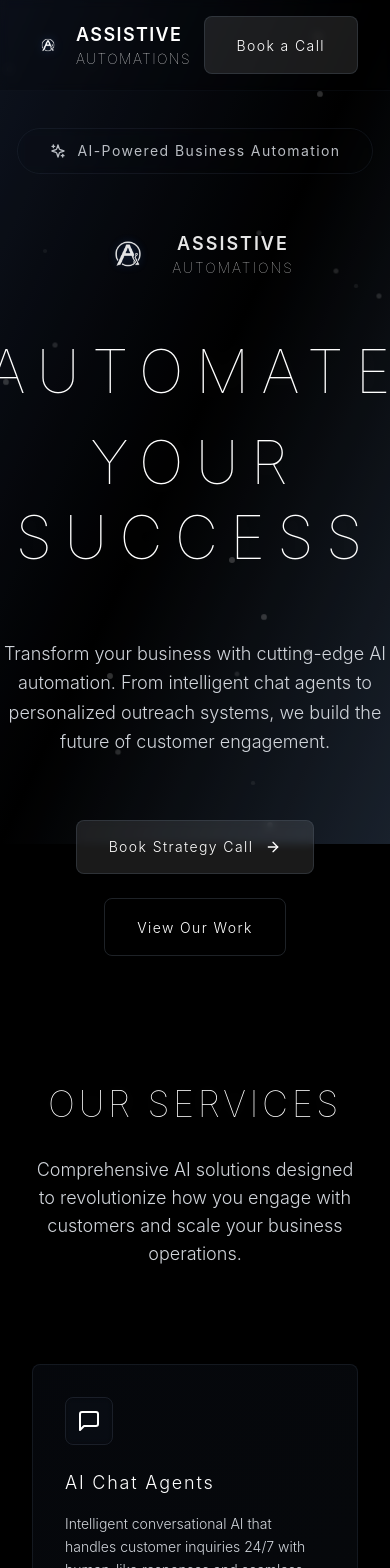
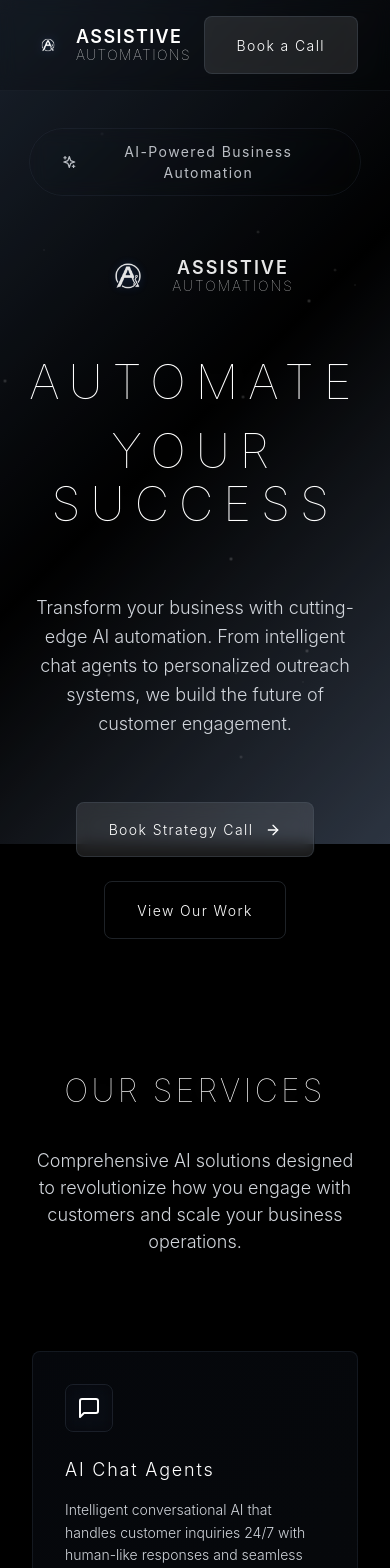
Before and after one commit to blaisebarre14/assistive-automations-3, a React (Vite) app: page / in a window 390 px wide. Shown: the top 1568 px of the page. Built offline with nearby package versions, Linux system fonts and the light colour scheme.

Commit message:
Fix black screen with proper styling

```diff
--- a/src/App.tsx
+++ b/src/App.tsx
@@ -56,19 +56,40 @@ function App() {
   ];
 
   return (
-    <div className="min-h-screen bg-black text-white overflow-x-hidden">
+    <div style={{
+      minHeight: '100vh',
+      backgroundColor: '#000000',
+      color: '#ffffff',
+      overflowX: 'hidden'
+    }}>
       {/* Animated Background */}
-      <div className="fixed inset-0 z-0">
-        {/* Animated gradient background */}
-        <div className="absolute inset-0 bg-gradient-to-br from-gray-900 via-black to-gray-800"></div>
+      <div style={{
+        position: 'fixed',
+        inset: '0',
+        zIndex: 0
+      }}>
+        {/* Gradient background */}
+        <div style={{
+          position: 'absolute',
+          inset: '0',
+          background: 'linear-gradient(135deg, #1f2937 0%, #000000 50%, #374151 100%)'
+        }}></div>
 
-        {/* Animated particles - simplified to avoid performance issues */}
-        <div className="absolute inset-0 opacity-30">
-          {[...Array(20)].map((_, i) => (
+        {/* Animated particles */}
+        <div style={{
+          position: 'absolute',
+          inset: '0',
+          opacity: 0.3
+        }}>
+          {[...Array(15)].map((_, i) => (
             <motion.div
               key={i}
-              className="absolute w-1 h-1 bg-white rounded-full"
               style={{
+                position: 'absolute',
+                width: '2px',
+                height: '2px',
+                backgroundColor: '#ffffff',
+                borderRadius: '50%',
                 left: `${Math.random() * 100}%`,
                 top: `${Math.random() * 100}%`,
               }}
@@ -85,76 +106,150 @@ function App() {
           ))}
         </div>
 
-        {/* Dark overlay to ensure text readability */}
-        <div className="absolute inset-0 bg-black/20"></div>
+        {/* Dark overlay */}
+        <div style={{
+          position: 'absolute',
+          inset: '0',
+          backgroundColor: 'rgba(0, 0, 0, 0.2)'
+        }}></div>
       </div>
 
       {/* Content */}
-      <div className="relative z-10">
+      <div style={{ position: 'relative', zIndex: 10 }}>
         {/* Navigation */}
         <motion.nav
           initial={{ opacity: 0, y: -20 }}
           animate={{ opacity: 1, y: 0 }}
           transition={{ duration: 0.8 }}
-          className="fixed top-0 left-0 right-0 z-40 bg-black/20 backdrop-blur-sm border-b border-gray-800/20"
+          style={{
+            position: 'fixed',
+            top: 0,
+            left: 0,
+            right: 0,
+            zIndex: 40,
+            backgroundColor: 'rgba(0, 0, 0, 0.2)',
+            backdropFilter: 'blur(8px)',
+            borderBottom: '1px solid rgba(55, 65, 81, 0.2)'
+          }}
         >
-          <div className="max-w-7xl mx-auto px-8 py-4 flex items-center justify-between">
+          <div style={{
+            maxWidth: '1280px',
+            margin: '0 auto',
+            padding: '16px 32px',
+            display: 'flex',
+            alignItems: 'center',
+            justifyContent: 'space-between'
+          }}>
             <Logo size="sm" />
             <GlowButton onClick={() => setIsFormOpen(true)}>
-              <span className="spaced-letters text-sm">Book a Call</span>
+              <span style={{ letterSpacing: '0.1em', fontSize: '14px' }}>Book a Call</span>
             </GlowButton>
           </div>
         </motion.nav>
 
         {/* Hero Section */}
-        <section className="min-h-screen flex items-center justify-center px-8 pt-32">
-          <div className="max-w-6xl mx-auto text-center">
+        <section style={{
+          minHeight: '100vh',
+          display: 'flex',
+          alignItems: 'center',
+          justifyContent: 'center',
+          padding: '0 32px',
+          paddingTop: '128px'
+        }}>
+          <div style={{
+            maxWidth: '1152px',
+            margin: '0 auto',
+            textAlign: 'center'
+          }}>
             <AnimatedText delay={0.3}>
               <motion.div
                 animate={{ opacity: [0.7, 1, 0.7] }}
                 transition={{ duration: 3, repeat: Infinity }}
-                className="inline-flex items-center gap-3 border border-gray-700/30 rounded-full px-8 py-3 mb-12 backdrop-blur-sm"
+                style={{
+                  display: 'inline-flex',
+                  alignItems: 'center',
+                  gap: '12px',
+                  border: '1px solid rgba(55, 65, 81, 0.3)',
+                  borderRadius: '9999px',
+                  padding: '12px 32px',
+                  marginBottom: '48px',
+                  backdropFilter: 'blur(8px)'
+                }}
               >
-                <Sparkles className="w-4 h-4 text-gray-300" />
-                <span className="text-sm spaced-letters text-gray-300">AI-Powered Business Automation</span>
+                <Sparkles style={{ width: '16px', height: '16px', color: '#d1d5db' }} />
+                <span style={{ fontSize: '14px', letterSpacing: '0.1em', color: '#d1d5db' }}>
+                  AI-Powered Business Automation
+                </span>
               </motion.div>
             </AnimatedText>
 
             {/* Logo in Hero */}
             <AnimatedText delay={0.4}>
-              <div className="flex justify-center mb-12">
+              <div style={{ display: 'flex', justifyContent: 'center', marginBottom: '48px' }}>
                 <Logo size="lg" className="opacity-90" />
               </div>
             </AnimatedText>
 
             <AnimatedText delay={0.5}>
-              <h1 className="text-6xl md:text-8xl lg:text-9xl font-thin mb-16 leading-tight">
-                <div className="spaced-letters-wide text-glow mb-4">
+              <h1 style={{
+                fontSize: 'clamp(48px, 8vw, 144px)',
+                fontWeight: '100',
+                marginBottom: '64px',
+                lineHeight: '1.1'
+              }}>
+                <div style={{
+                  letterSpacing: '0.2em',
+                  textShadow: '0 0 20px rgba(255, 255, 255, 0.1)',
+                  marginBottom: '16px'
+                }}>
                   AUTOMATE
                 </div>
-                <div className="spaced-letters-wide text-glow">
+                <div style={{
+                  letterSpacing: '0.2em',
+                  textShadow: '0 0 20px rgba(255, 255, 255, 0.1)'
+                }}>
                   YOUR SUCCESS
                 </div>
               </h1>
             </AnimatedText>
 
             <AnimatedText delay={0.7}>
-              <p className="text-lg md:text-xl text-gray-300 mb-16 max-w-3xl mx-auto leading-relaxed font-light">
+              <p style={{
+                fontSize: '18px',
+                color: '#d1d5db',
+                marginBottom: '64px',
+                maxWidth: '768px',
+                margin: '0 auto 64px auto',
+                lineHeight: '1.6',
+                fontWeight: '300'
+              }}>
                 Transform your business with cutting-edge AI automation. From intelligent chat agents to
                 personalized outreach systems, we build the future of customer engagement.
               </p>
             </AnimatedText>
 
             <AnimatedText delay={0.9}>
-              <div className="flex flex-col sm:flex-row gap-6 justify-center items-center">
+              <div style={{
+                display: 'flex',
+                flexDirection: 'column',
+                gap: '24px',
+                justifyContent: 'center',
+                alignItems: 'center'
+              }}>
                 <GlowButton onClick={() => setIsFormOpen(true)}>
-                  <span className="flex items-center gap-3 spaced-letters text-sm">
+                  <span style={{
+                    display: 'flex',
+                    alignItems: 'center',
+                    gap: '12px',
+                    letterSpacing: '0.1em',
+                    fontSize: '14px'
+                  }}>
                     Book Strategy Call
-                    <ArrowRight className="w-4 h-4" />
+                    <ArrowRight style={{ width: '16px', height: '16px' }} />
                   </span>
                 </GlowButton>
                 <GlowButton variant="secondary">
-                  <span className="spaced-letters text-sm">View Our Work</span>
+                  <span style={{ letterSpacing: '0.1em', fontSize: '14px' }}>View Our Work</span>
                 </GlowButton>
               </div>
             </AnimatedText>
@@ -162,19 +257,35 @@ function App() {
         </section>
 
         {/* Services Section */}
-        <section className="py-32 px-8">
-          <div className="max-w-7xl mx-auto">
-            <AnimatedSection className="text-center mb-24">
-              <h2 className="text-4xl md:text-6xl font-thin mb-8 spaced-letters text-glow">
+        <section style={{ padding: '128px 32px' }}>
+          <div style={{ maxWidth: '1280px', margin: '0 auto' }}>
+            <AnimatedSection style={{ textAlign: 'center', marginBottom: '96px' }}>
+              <h2 style={{
+                fontSize: 'clamp(32px, 6vw, 96px)',
+                fontWeight: '100',
+                marginBottom: '32px',
+                letterSpacing: '0.1em',
+                textShadow: '0 0 20px rgba(255, 255, 255, 0.1)'
+              }}>
                 OUR SERVICES
               </h2>
-              <p className="text-lg text-gray-300 max-w-2xl mx-auto font-light">
+              <p style={{
+                fontSize: '18px',
+                color: '#d1d5db',
+                maxWidth: '512px',
+                margin: '0 auto',
+                fontWeight: '300'
+              }}>
                 Comprehensive AI solutions designed to revolutionize how you engage with customers
                 and scale your business operations.
               </p>
             </AnimatedSection>
 
-            <div className="grid grid-cols-1 md:grid-cols-2 lg:grid-cols-3 gap-8">
+            <div style={{
+              display: 'grid',
+              gridTemplateColumns: 'repeat(auto-fit, minmax(300px, 1fr))',
+              gap: '32px'
+            }}>
               {features.map((feature, index) => (
                 <FeatureCard
                   key={index}
@@ -189,54 +300,104 @@ function App() {
         </section>
 
         {/* Stats Section */}
-        <AnimatedSection className="py-32 px-8">
-          <div className="max-w-7xl mx-auto">
-            <div className="grid grid-cols-1 md:grid-cols-3 gap-16 text-center">
+        <AnimatedSection style={{ padding: '128px 32px' }}>
+          <div style={{ maxWidth: '1280px', margin: '0 auto' }}>
+            <div style={{
+              display: 'grid',
+              gridTemplateColumns: 'repeat(auto-fit, minmax(250px, 1fr))',
+              gap: '64px',
+              textAlign: 'center'
+            }}>
               <motion.div
                 whileHover={{ scale: 1.02 }}
-                className="space-y-4"
+                style={{ display: 'flex', flexDirection: 'column', gap: '16px' }}
               >
-                <div className="text-5xl md:text-6xl font-thin text-glow">
+                <div style={{
+                  fontSize: 'clamp(40px, 6vw, 96px)',
+                  fontWeight: '100',
+                  textShadow: '0 0 20px rgba(255, 255, 255, 0.1)'
+                }}>
                   10+
                 </div>
-                <div className="text-lg text-gray-300 spaced-letters">Industries Served with Tailored Automations</div>
+                <div style={{
+                  fontSize: '18px',
+                  color: '#d1d5db',
+                  letterSpacing: '0.1em'
+                }}>
+                  Industries Served with Tailored Automations
+                </div>
               </motion.div>
               <motion.div
                 whileHover={{ scale: 1.02 }}
-                className="space-y-4"
+                style={{ display: 'flex', flexDirection: 'column', gap: '16px' }}
               >
-                <div className="text-5xl md:text-6xl font-thin text-glow">
+                <div style={{
+                  fontSize: 'clamp(40px, 6vw, 96px)',
+                  fontWeight: '100',
+                  textShadow: '0 0 20px rgba(255, 255, 255, 0.1)'
+                }}>
                   24/7
                 </div>
-                <div className="text-lg text-gray-300 spaced-letters">AI Support Coverage</div>
+                <div style={{
+                  fontSize: '18px',
+                  color: '#d1d5db',
+                  letterSpacing: '0.1em'
+                }}>
+                  AI Support Coverage
+                </div>
               </motion.div>
               <motion.div
                 whileHover={{ scale: 1.02 }}
-                className="space-y-4"
+                style={{ display: 'flex', flexDirection: 'column', gap: '16px' }}
               >
-                <div className="text-5xl md:text-6xl font-thin text-glow">
+                <div style={{
+                  fontSize: 'clamp(40px, 6vw, 96px)',
+                  fontWeight: '100',
+                  textShadow: '0 0 20px rgba(255, 255, 255, 0.1)'
+                }}>
                   40%
                 </div>
-                <div className="text-lg text-gray-300 spaced-letters">Average Reduction in Manual Tasks</div>
+                <div style={{
+                  fontSize: '18px',
+                  color: '#d1d5db',
+                  letterSpacing: '0.1em'
+                }}>
+                  Average Reduction in Manual Tasks
+                </div>
               </motion.div>
             </div>
           </div>
         </AnimatedSection>
 
         {/* CTA Section */}
-        <AnimatedSection className="py-32 px-8">
-          <div className="max-w-4xl mx-auto text-center">
+        <AnimatedSection style={{ padding: '128px 32px' }}>
+          <div style={{
+            maxWidth: '1024px',
+            margin: '0 auto',
+            textAlign: 'center'
+          }}>
             <motion.div
               animate={{ rotate: [0, 360] }}
               transition={{ duration: 30, repeat: Infinity, ease: "linear" }}
-              className="inline-block mb-12"
+              style={{
+                display: 'inline-block',
+                marginBottom: '48px'
+              }}
             >
-              <div className="w-16 h-16 flex items-center justify-center">
+              <div style={{
+                width: '64px',
+                height: '64px',
+                display: 'flex',
+                alignItems: 'center',
+                justifyContent: 'center'
+              }}>
                 <img
                   src="/logo/A_logo_in_white_color_is_displayed_on_a_solid_blac.png"
                   alt="Assistive Automations Logo"
-                  className="w-10 h-10 object-contain"
                   style={{
+                    width: '40px',
+                    height: '40px',
+                    objectFit: 'contain',
                     filter: 'brightness(0) invert(1) drop-shadow(0 0 5px rgba(59, 130, 246, 0.3))',
                     mixBlendMode: 'screen'
                   }}
@@ -244,12 +405,25 @@ function App() {
               </div>
             </motion.div>
 
-            <h2 className="text-4xl md:text-6xl font-thin mb-8 spaced-letters text-glow">
+            <h2 style={{
+              fontSize: 'clamp(32px, 6vw, 96px)',
+              fontWeight: '100',
+              marginBottom: '32px',
+              letterSpacing: '0.1em',
+              textShadow: '0 0 20px rgba(255, 255, 255, 0.1)'
+            }}>
               READY TO TRANSFORM?
             </h2>
 
             <AnimatedText delay={0.3}>
-              <p className="text-lg text-gray-300 mb-16 max-w-2xl mx-auto font-light">
+              <p style={{
+                fontSize: '18px',
+                color: '#d1d5db',
+                marginBottom: '64px',
+                maxWidth: '512px',
+                margin: '0 auto 64px auto',
+                fontWeight: '300'
+              }}>
                 Join hundreds of businesses already leveraging AI automation to scale their operations
                 and deliver exceptional customer experiences.
               </p>
@@ -257,8 +431,14 @@ function App() {
 
             <AnimatedText delay={0.5}>
               <GlowButton onClick={() => setIsFormOpen(true)}>
-                <span className="flex items-center gap-3 spaced-letters text-sm">
-                  <Zap className="w-4 h-4" />
+                <span style={{
+                  display: 'flex',
+                  alignItems: 'center',
+                  gap: '12px',
+                  letterSpacing: '0.1em',
+                  fontSize: '14px'
+                }}>
+                  <Zap style={{ width: '16px', height: '16px' }} />
                   Start Your Automation Journey
                 </span>
               </GlowButton>
@@ -270,12 +450,27 @@ function App() {
         <ContactSection />
 
         {/* Footer */}
-        <footer className="py-16 px-8 border-t border-gray-800/20">
-          <div className="max-w-7xl mx-auto text-center">
-            <div className="flex justify-center mb-6">
+        <footer style={{
+          padding: '64px 32px',
+          borderTop: '1px solid rgba(55, 65, 81, 0.2)'
+        }}>
+          <div style={{
+            maxWidth: '1280px',
+            margin: '0 auto',
+            textAlign: 'center'
+          }}>
+            <div style={{
+              display: 'flex',
+              justifyContent: 'center',
+              marginBottom: '24px'
+            }}>
               <Logo size="sm" className="opacity-80" />
             </div>
-            <p className="text-gray-500 text-sm spaced-letters">
+            <p style={{
+              color: '#6b7280',
+              fontSize: '14px',
+              letterSpacing: '0.1em'
+            }}>
               © 2024 Assistive Automations. All rights reserved.
             </p>
           </div>
--- a/src/components/AnimatedSection.tsx
+++ b/src/components/AnimatedSection.tsx
@@ -1,13 +1,15 @@
+import React from 'react';
 import { motion } from 'framer-motion';
 import { ReactNode } from 'react';
 
 interface AnimatedSectionProps {
   children: ReactNode;
   className?: string;
+  style?: React.CSSProperties;
   delay?: number;
 }
 
-export const AnimatedSection = ({ children, className = '', delay = 0 }: AnimatedSectionProps) => {
+export const AnimatedSection = ({ children, className = '', style = {}, delay = 0 }: AnimatedSectionProps) => {
   return (
     <motion.div
       initial={{ opacity: 0, y: 30 }}
@@ -19,6 +21,7 @@ export const AnimatedSection = ({ children, className = '', delay = 0 }: Animate
         ease: [0.25, 0.1, 0.25, 1]
       }}
       className={className}
+      style={style}
     >
       {children}
     </motion.div>
--- a/src/components/AnimatedText.tsx
+++ b/src/components/AnimatedText.tsx
@@ -1,3 +1,4 @@
+import React from 'react';
 import { motion } from 'framer-motion';
 import { ReactNode } from 'react';
 
@@ -5,9 +6,10 @@ interface AnimatedTextProps {
   children: ReactNode;
   delay?: number;
   className?: string;
+  style?: React.CSSProperties;
 }
 
-export const AnimatedText = ({ children, delay = 0, className = '' }: AnimatedTextProps) => {
+export const AnimatedText = ({ children, delay = 0, className = '', style = {} }: AnimatedTextProps) => {
   return (
     <motion.div
       initial={{ opacity: 0, y: 20 }}
@@ -19,6 +21,7 @@ export const AnimatedText = ({ children, delay = 0, className = '' }: AnimatedTe
         ease: [0.25, 0.1, 0.25, 1]
       }}
       className={className}
+      style={style}
     >
       {children}
     </motion.div>
--- a/src/components/FeatureCard.tsx
+++ b/src/components/FeatureCard.tsx
@@ -1,3 +1,4 @@
+import React from 'react';
 import { motion } from 'framer-motion';
 import { ReactNode } from 'react';
 
@@ -24,21 +25,49 @@ export const FeatureCard = ({ icon, title, description, delay = 0 }: FeatureCard
         y: -5,
         transition: { duration: 0.2, ease: "easeOut" }
       }}
-      className="bg-gradient-to-br from-gray-900/30 to-gray-800/20 backdrop-blur-md border border-gray-700/30 rounded-lg p-8 hover:border-gray-600/40 transition-all duration-200 group"
+      style={{
+        background: 'linear-gradient(135deg, rgba(17, 24, 39, 0.3) 0%, rgba(31, 41, 55, 0.2) 100%)',
+        backdropFilter: 'blur(16px)',
+        border: '1px solid rgba(55, 65, 81, 0.3)',
+        borderRadius: '8px',
+        padding: '32px',
+        transition: 'all 0.2s ease'
+      }}
     >
       <motion.div
         whileHover={{
           scale: 1.1,
           transition: { duration: 0.2, ease: "easeOut" }
         }}
-        className="w-12 h-12 border border-gray-600/30 rounded-lg flex items-center justify-center mb-6 group-hover:border-gray-500/50 transition-all duration-200 backdrop-blur-sm"
+        style={{
+          width: '48px',
+          height: '48px',
+          border: '1px solid rgba(75, 85, 99, 0.3)',
+          borderRadius: '8px',
+          display: 'flex',
+          alignItems: 'center',
+          justifyContent: 'center',
+          marginBottom: '24px',
+          backdropFilter: 'blur(8px)'
+        }}
       >
         {icon}
       </motion.div>
-      <h3 className="text-lg font-light text-white mb-4 group-hover:text-gray-200 transition-colors duration-200 spaced-letters">
+      <h3 style={{
+        fontSize: '18px',
+        fontWeight: '300',
+        color: '#ffffff',
+        marginBottom: '16px',
+        letterSpacing: '0.1em'
+      }}>
         {title}
       </h3>
-      <p className="text-gray-300 leading-relaxed font-light text-sm">
+      <p style={{
+        color: '#d1d5db',
+        lineHeight: '1.6',
+        fontWeight: '300',
+        fontSize: '14px'
+      }}>
         {description}
       </p>
     </motion.div>
--- a/src/components/GlowButton.tsx
+++ b/src/components/GlowButton.tsx
@@ -1,3 +1,4 @@
+import React from 'react';
 import { motion } from 'framer-motion';
 import { ReactNode } from 'react';
 
@@ -14,11 +15,28 @@ export const GlowButton = ({
   variant = 'primary',
   className = ''
 }: GlowButtonProps) => {
-  const baseClasses = "px-8 py-4 rounded-lg font-light transition-all duration-300 backdrop-blur-sm border";
+  const baseStyle = {
+    padding: '16px 32px',
+    borderRadius: '8px',
+    fontWeight: '300',
+    transition: 'all 0.3s ease',
+    backdropFilter: 'blur(8px)',
+    border: '1px solid',
+    cursor: 'pointer',
+    background: 'none'
+  };
 
-  const variantClasses = {
-    primary: "bg-white/10 border-gray-600/40 text-white hover:bg-white/20 hover:border-gray-500/60 hover:shadow-lg hover:shadow-white/10",
-    secondary: "bg-transparent border-gray-600/40 text-white hover:bg-white/5 hover:border-gray-500/60"
+  const variantStyles = {
+    primary: {
+      backgroundColor: 'rgba(255, 255, 255, 0.1)',
+      borderColor: 'rgba(75, 85, 99, 0.4)',
+      color: '#ffffff'
+    },
+    secondary: {
+      backgroundColor: 'transparent',
+      borderColor: 'rgba(75, 85, 99, 0.4)',
+      color: '#ffffff'
+    }
   };
 
   return (
@@ -26,7 +44,11 @@ export const GlowButton = ({
       whileHover={{ scale: 1.02 }}
       whileTap={{ scale: 0.98 }}
       onClick={onClick}
-      className={`${baseClasses} ${variantClasses[variant]} ${className}`}
+      style={{
+        ...baseStyle,
+        ...variantStyles[variant]
+      }}
+      className={className}
     >
       {children}
     </motion.button>
--- a/src/components/Logo.tsx
+++ b/src/components/Logo.tsx
@@ -1,3 +1,4 @@
+import React from 'react';
 import { motion } from 'framer-motion';
 
 interface LogoProps {
@@ -7,29 +8,56 @@ interface LogoProps {
 
 export const Logo = ({ size = 'sm', className = '' }: LogoProps) => {
   const sizeClasses = {
-    sm: 'w-8 h-8',
-    lg: 'w-16 h-16'
+    sm: { width: '32px', height: '32px' },
+    lg: { width: '64px', height: '64px' }
+  };
+
+  const logoSize = {
+    sm: { width: '20px', height: '20px' },
+    lg: { width: '40px', height: '40px' }
+  };
+
+  const textSize = {
+    sm: '14px',
+    lg: '20px'
   };
 
   return (
     <motion.div
       whileHover={{ scale: 1.05 }}
-      className={`flex items-center gap-3 ${className}`}
+      style={{
+        display: 'flex',
+        alignItems: 'center',
+        gap: '12px'
+      }}
+      className={className}
     >
-      <div className={`${sizeClasses[size]} flex items-center justify-center`}>
+      <div style={{
+        ...sizeClasses[size],
+        display: 'flex',
+        alignItems: 'center',
+        justifyContent: 'center'
+      }}>
         <img
           src="/logo/A_logo_in_white_color_is_displayed_on_a_solid_blac.png"
           alt="Assistive Automations Logo"
-          className={`${size === 'sm' ? 'w-5 h-5' : 'w-10 h-10'} object-contain`}
           style={{
+            ...logoSize[size],
+            objectFit: 'contain',
             filter: 'brightness(0) invert(1) drop-shadow(0 0 5px rgba(59, 130, 246, 0.3))',
             mixBlendMode: 'screen'
           }}
         />
       </div>
-      <div className={`spaced-letters ${size === 'sm' ? 'text-sm' : 'text-xl'} flex flex-col leading-tight`}>
-        <span className="font-semibold text-lg">ASSISTIVE</span>
-        <span className="font-thin text-sm">AUTOMATIONS</span>
+      <div style={{
+        letterSpacing: '0.1em',
+        fontSize: textSize[size],
+        display: 'flex',
+        flexDirection: 'column',
+        lineHeight: '1.2'
+      }}>
+        <span style={{ fontWeight: '600', fontSize: '18px' }}>ASSISTIVE</span>
+        <span style={{ fontWeight: '100', fontSize: '14px' }}>AUTOMATIONS</span>
       </div>
     </motion.div>
   );
```
Also changed, not shown: src/components/BookingForm.tsx (+132 -14 lines), src/components/ContactSection.tsx (+71 -11 lines).
